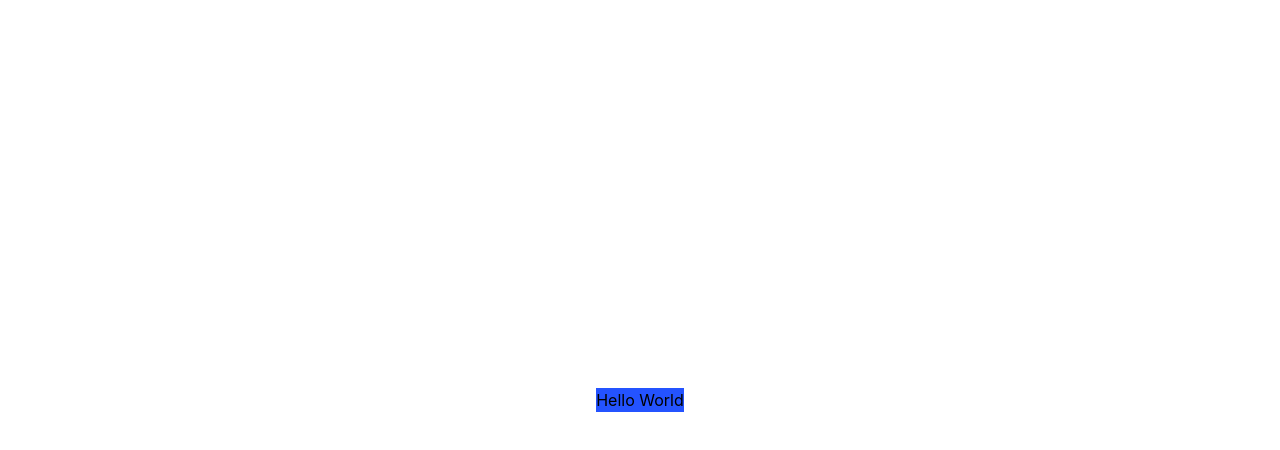
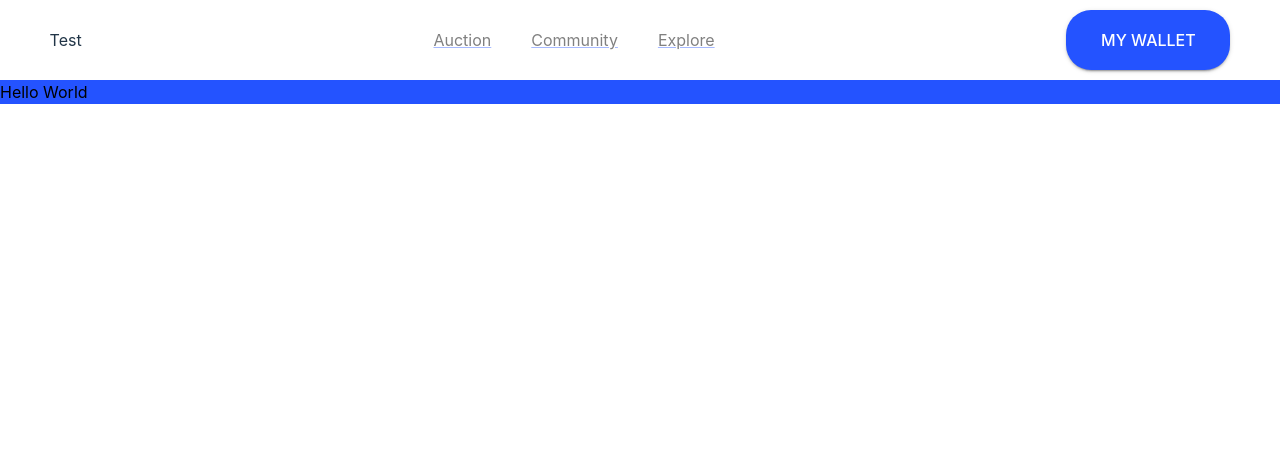
Before and after one commit to yangTauTauAjah/nft-page, a React (Vite) app: page / in a window 1280 px wide. Shown: the top 450 px of the page. Built offline with nearby package versions, Linux system fonts and the light colour scheme.

Commit message:
customizing app component and index.css

```diff
--- a/src/components/App.tsx
+++ b/src/components/App.tsx
@@ -1,21 +1,38 @@
 import { useState } from "react";
 import reactLogo from "./assets/react.svg";
 import viteLogo from "/vite.svg";
-import Drawer from "./Drawer";
+import Header from "./Header";
 import { Box, Container, Stack, styled } from "@mui/system";
 import { createTheme, ThemeProvider } from "@mui/material";
 import { themeSettings } from "@/theme";
-import "@/styles/App.css";
+// import "@/styles/App.css";
 
 const Theme = createTheme(themeSettings);
 
 styled;
 
 function App() {
+
+  let [state, setState] = useState({})
+
   return (
     <ThemeProvider theme={Theme}>
       {/* <Drawer /> */}
-      <Box component={"div"} sx={{ background: (theme) => theme.palette.primary[500], color: "black" }}>
+      <Header />
+      <Box
+        component={"div"}
+        sx={(theme) => {
+          console.log(theme.breakpoints.down('sm'))
+          return {
+            color: "black",
+            background: theme.palette.primary[500],
+            [theme.breakpoints.down('sm')]: {
+              background: theme.palette.primary[300]
+            }
+          }
+        }}
+        // onClick={() => setState({})}
+      >
         Hello World
       </Box>
       {/* <Drawer /> */}
--- a/src/styles/index.css
+++ b/src/styles/index.css
@@ -1,6 +1,7 @@
 * {
   padding: 0;
   margin: 0;
+  box-sizing: border-box;
 }
 
 :root {
@@ -30,8 +31,8 @@ a:hover {
 
 body {
   margin: 0;
-  display: flex;
-  place-items: center;
+  /* display: flex; */
+  /* place-items: center; */
   min-width: 320px;
   min-height: 100vh;
 }
@@ -57,7 +58,7 @@ button:hover {
 }
 button:focus,
 button:focus-visible {
-  outline: 4px auto -webkit-focus-ring-color;
+  /* outline: 4px auto -webkit-focus-ring-color; */
 }
 
 @media (prefers-color-scheme: light) {
```
